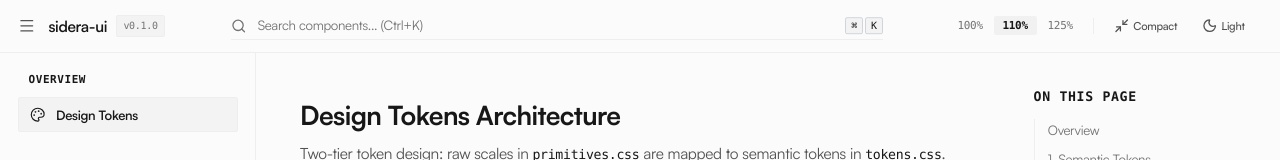
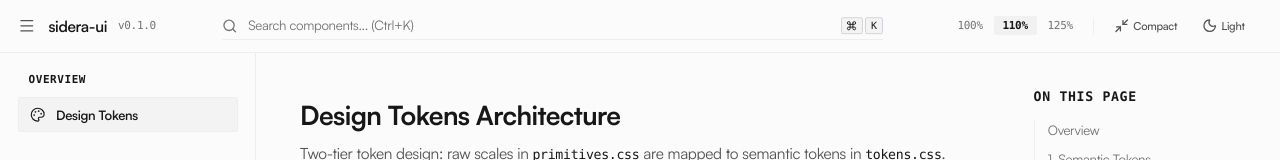
Before and after one commit to ryandaaa/sidera-ui, a React (Vite) app: page / in a window 1280 px wide. Shown: the top 160 px of the page. Built offline with nearby package versions, Linux system fonts and the light colour scheme.

Commit message:
fix(ui): use vector Command icon for shortcut badges and remove box container from version tag

```diff
--- a/src/components/ui/CommandSearch/CommandSearch.tsx
+++ b/src/components/ui/CommandSearch/CommandSearch.tsx
@@ -1,5 +1,5 @@
 import * as React from 'react'
-import { Search, X } from 'lucide-react'
+import { Search, X, Command } from 'lucide-react'
 import { Kbd } from '@/components/ui/Kbd'
 import { cn } from '@/lib/cn'
 
@@ -88,8 +88,13 @@ export const CommandSearch = React.forwardRef<HTMLInputElement, CommandSearchPro
           )}
           {shortcutKey && (
             <div className="hidden sm:flex items-center gap-0.5">
-              <Kbd size="sm">⌘</Kbd>
-              <Kbd size="sm">{shortcutKey}</Kbd>
+              <Kbd size={size}>
+                <Command
+                  className={size === 'sm' ? 'h-2.5 w-2.5 stroke-[2]' : 'h-3 w-3 stroke-[2]'}
+                  aria-label="Command"
+                />
+              </Kbd>
+              <Kbd size={size}>{shortcutKey}</Kbd>
             </div>
           )}
         </div>
--- a/src/components/ui/Kbd/Kbd.tsx
+++ b/src/components/ui/Kbd/Kbd.tsx
@@ -10,7 +10,7 @@ export const Kbd = React.forwardRef<HTMLElement, KbdProps>(
     <kbd
       ref={ref}
       className={cn(
-        'inline-flex items-center justify-center font-mono font-medium select-none',
+        'inline-flex items-center justify-center font-mono font-medium leading-none select-none',
         'rounded-[var(--radius-xs)] border border-[var(--border-strong)] bg-[var(--surface-raised)] text-[var(--text)]',
         size === 'sm' ? 'h-4 min-w-4 px-1 text-[10px]' : 'h-5 min-w-5 px-1.5 text-[11px]',
         className,
--- a/src/showcase/TopBar.tsx
+++ b/src/showcase/TopBar.tsx
@@ -135,7 +135,7 @@ export function TopBar({
         >
           sidera-ui
         </a>
-        <span className="font-mono text-[10px] text-[var(--text-muted)] bg-[var(--surface-raised)] px-1.5 py-0.2 rounded-[var(--radius-xs)] border border-[var(--border)] ml-0.5 hidden sm:inline-block">
+        <span className="font-mono text-[11px] text-[var(--text-muted)] ml-1 hidden sm:inline-block select-none">
           v0.1.0
         </span>
       </div>
--- a/src/showcase/previews/DisplayUtilitiesPreview.tsx
+++ b/src/showcase/previews/DisplayUtilitiesPreview.tsx
@@ -3,7 +3,7 @@ import { Separator } from '@/components/ui/Separator'
 import { Skeleton } from '@/components/ui/Skeleton'
 import { EmptyState } from '@/components/ui/EmptyState'
 import { Button } from '@/components/ui/Button'
-import { FolderGit2, Plus } from 'lucide-react'
+import { FolderGit2, Plus, Command } from 'lucide-react'
 import { ComponentDoc, type PropSpec } from '../ComponentDoc'
 
 const propsSpec: PropSpec[] = [
@@ -68,7 +68,9 @@ export function DisplayUtilitiesPreview() {
         <div className="flex flex-wrap items-center gap-3 text-xs text-[var(--text-secondary)]">
           <div className="flex items-center gap-1.5">
             <span>Quick search:</span>
-            <Kbd>⌘</Kbd>
+            <Kbd>
+              <Command className="h-3 w-3 stroke-[2]" aria-label="Command" />
+            </Kbd>
             <Kbd>K</Kbd>
           </div>
           <div className="flex items-center gap-1.5">
```
